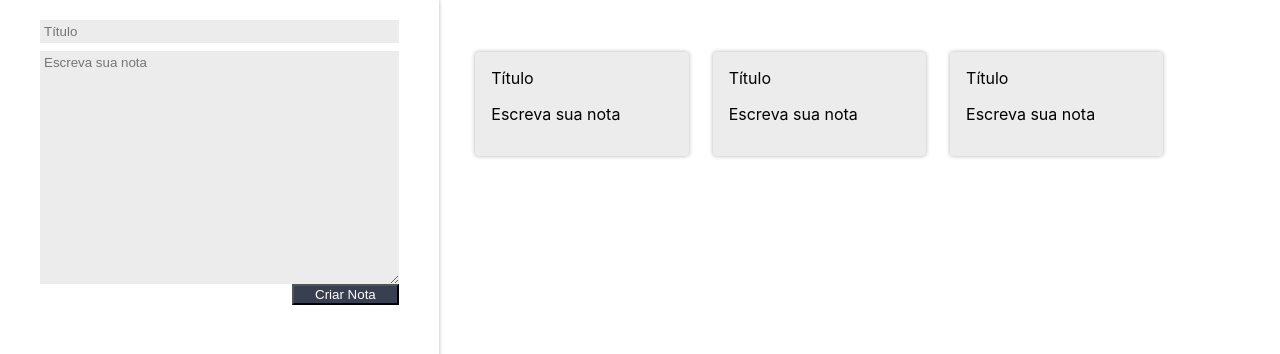
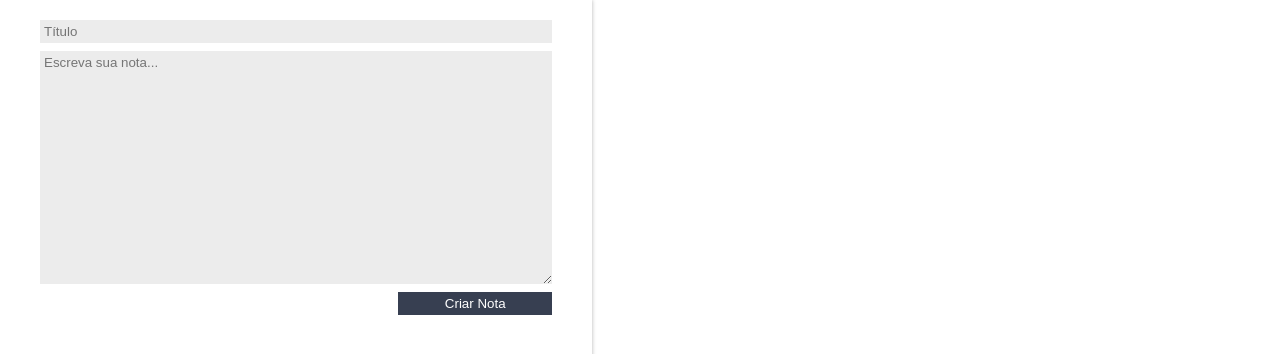
Before and after one commit to narradorww/noteboard, a React (Create React App) app in the folder noteboard/: page / in a window 1280 px wide. Shown: the top 354 px of the page. Built offline with nearby package versions, Linux system fonts and the light colour scheme.

Commit message:
configurado os states e as props. finalizado o projeto

```diff
--- a/noteboard/src/App.js
+++ b/noteboard/src/App.js
@@ -1,18 +1,36 @@
-import React from 'react';
-import './assets/App.css';
-import ListadeNotas from './components/listadenotas'
-import FormularioCadastro from './components/formulario-cadastro';
+import React, { Component } from "react";
+import ListaDeNotas from "./components/listadenotas";
+import FormularioCadastro from "./components/formulario-cadastro";
+import "./assets/App.css";
+import './assets/index.css';
+class App extends Component {
 
+  constructor(){
+    super();
 
+    this.state = {
+      notas:[]
+    }
+  }
 
+  criarNota(titulo, texto){
+    const novaNota = {titulo, texto};
+    const novoArrayNotas = [...this.state.notas,novaNota]
+    const novoEstado = {
+      notas:novoArrayNotas
+    }
+    this.setState(novoEstado)
+  }
 
-function App() {
-  return (
-  <section className="conteudo">
-        <FormularioCadastro />
-        <ListadeNotas />
-  </section>
-  );
+  render() {
+    return (
+      <section className="conteudo">
+        <FormularioCadastro criarNota={this.criarNota.bind(this)}/>
+        <ListaDeNotas notas={this.state.notas}/>
+      </section>
+    );
+  }
 }
 
+//new ListaDeNotas({notas:this.notas})
 export default App;
--- a/noteboard/src/components/card-nota/CardNota.jsx
+++ b/noteboard/src/components/card-nota/CardNota.jsx
@@ -1,14 +1,17 @@
-import React, { Component } from 'react';
-import './styled.css';
 
-export class CardNota extends Component {
-    render() {
-        return (
-            <section className="card-nota">
-            <header>Título</header>
-            <p>Escreva sua nota</p>
-            </section>
+import React, { Component } from "react";
+import "./styled.css";
+class CardNota extends Component {
+  render() {
+    return (
+      <section className="card-nota">
+        <header className="card-nota_cabecalho">
+          <h3 className="card-nota_titulo">{this.props.titulo}</h3>
+        </header>
+        <p className="card-nota_texto">{this.props.texto}</p>
+      </section>
+    );
+  }
+}
 
-        )
-    }
-}
+export default CardNota;
--- a/noteboard/src/components/formulario-cadastro/FormularioCadastro.jsx
+++ b/noteboard/src/components/formulario-cadastro/FormularioCadastro.jsx
@@ -1,33 +1,53 @@
-import React, { Component } from 'react';
-import './styled.css';
+import React, { Component } from "react";
+import "./styled.css";
+class FormularioCadastro extends Component {
 
+  constructor(props){
+    super(props);
+    this.titulo ="";
+    this.texto ="";
+  }
 
-export default class FormularioCadastro extends Component {
-    render() {
-        return(
+  _handleMudancaTitulo(evento){
+    evento.stopPropagation();
+    this.titulo = evento.target.value;
+  }
 
-    <form className="form-cadastro ">
-      <input type="text"
-      placeholder="Título"
-      className="form-cadastro_input"/>
-      <textarea
-      rows={15}
-      placeholder="Escreva sua nota"
-      className="form-cadastro_input"
-      />
-      <button className="form-cadastro_submit">
-        Criar Nota
-      </button>
-    </form>
+  _handleMudancaTexto(evento){
+    evento.stopPropagation();
+    this.texto = evento.target.value;
+  }
 
+  _criarNota(evento){
+    evento.preventDefault();
+    evento.stopPropagation();
+    this.props.criarNota(this.titulo, this.texto);
 
+  }
 
+  render() {
+    return (
+      <form className="form-cadastro"
+        onSubmit={this._criarNota.bind(this)}
+      >
+        <input
+          type="text"
+          placeholder="Título"
+          className="form-cadastro_input"
+          onChange={this._handleMudancaTitulo.bind(this)}
+        />
+        <textarea
+          rows={15}
+          placeholder="Escreva sua nota..."
+          className="form-cadastro_input"
+          onChange={this._handleMudancaTexto.bind(this)}
+        />
+        <button className="form-cadastro_input form-cadastro_submit">
+          Criar Nota
+        </button>
+      </form>
+    );
+  }
+}
 
-
-
-        )}
-
-
-
-
-}
+export default FormularioCadastro;
--- a/noteboard/src/components/listadenotas/ListaDeNotas.jsx
+++ b/noteboard/src/components/listadenotas/ListaDeNotas.jsx
@@ -1,25 +1,22 @@
-import React, {Component} from 'react';
-import { CardNota } from '../card-nota/CardNota';
-import './styled.css';
 
-class ListadeNotas extends Component{
+import React, { Component } from "react";
+import CardNota from "../card-nota/CardNota";
+import "./styled.css";
+class ListaDeNotas extends Component {
+
   render() {
-            return(
-
+    return (
       <ul className="lista-notas">
-                {Array.of("Trabalho","Trabalho","Estudo").map((categoria, index)=>{
-                    return(
+        {this.props.notas.map((nota, index) => {
+          return (
             <li className="lista-notas_item" key={index}>
-                    <CardNota />
+              <CardNota titulo={nota.titulo} texto={nota.texto}/>
             </li>
           );
         })}
-
-
       </ul>
-
     );
   }
 }
 
-export default ListadeNotas;
+export default ListaDeNotas;
```
Also changed, not shown: noteboard/pages/index.js (added, +12 -0 lines), noteboard/src/components/card-nota/styled.css (indentation only). Lines whose indentation alone changed are shown as unchanged.
